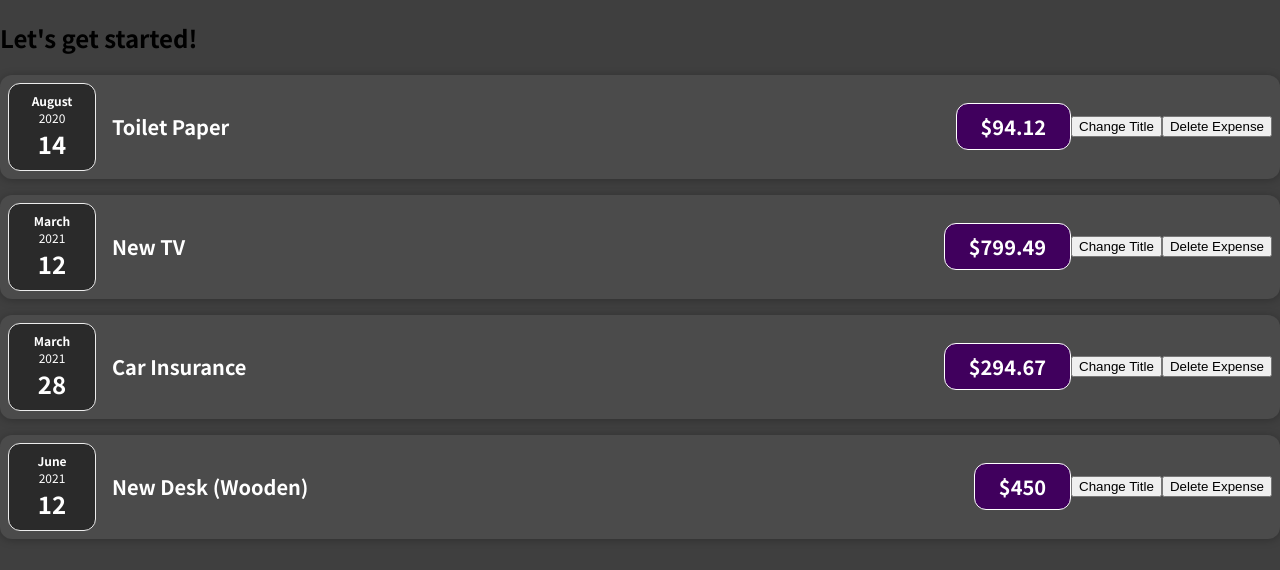
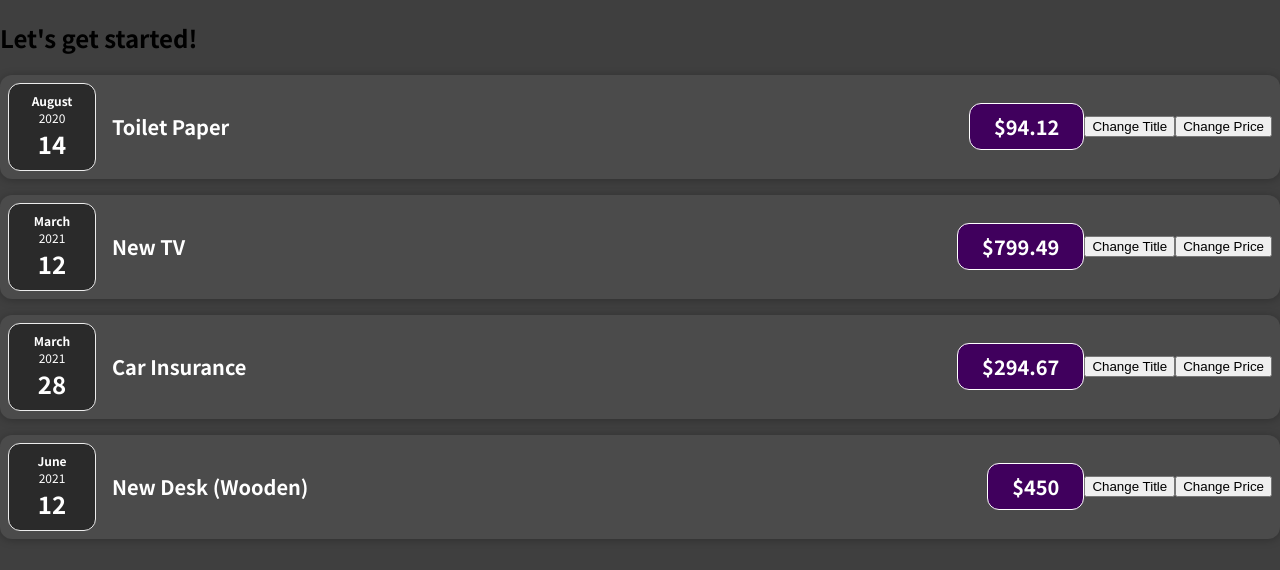
Before and after one commit to AdityaSingh18/Expense-Tracker-ReactJS, a React (Create React App) app: page / in a window 1280 px wide. Shown: the top 570 px of the page. Built offline with nearby package versions, Linux system fonts and the light colour scheme.

Commit message:
UseState

```diff
--- a/src/components/Expenses/ExpenseItem.js
+++ b/src/components/Expenses/ExpenseItem.js
@@ -1,4 +1,4 @@
-import React from 'react';
+import React,{useState} from 'react';
 import ExpenseDetails from './ExpenseDetails';
 
 import ExpenseDate from './ExpenseDate';
@@ -6,24 +6,33 @@
 import './ExpenseItem.css';
 
 const ExpenseItem = (props) => {
+
+
+  const [title,setTitle] = useState(props.title)
+
  const clickedHandler =()=>{
-  console.log('Clicked')
+  setTitle('Updated')
  }
 
- const deleteHandler = ()=>{
-  console.log('Expense Deleted')
+
+ const [amount,setAmount] = useState(props.amount)
+
+ const amountHandler =()=>{
+  setAmount('100')
  }
+
+
   return (
 
     <Card className='expense-item'>
 
       <ExpenseDate date={props.date} />
       <div className='expense-item__description'>
-        <h2>{props.title}</h2>
-        <div className='expense-item__price'>${props.amount}</div>
+        <h2>{title}</h2>
+        <div className='expense-item__price'>${amount}</div>
       </div>
       <button onClick={clickedHandler}>Change Title</button>
-      <button onClick={deleteHandler}>Delete Expense</button>
+      <button onClick={amountHandler}>Change Price</button>
     </Card>
   );
 }
```
